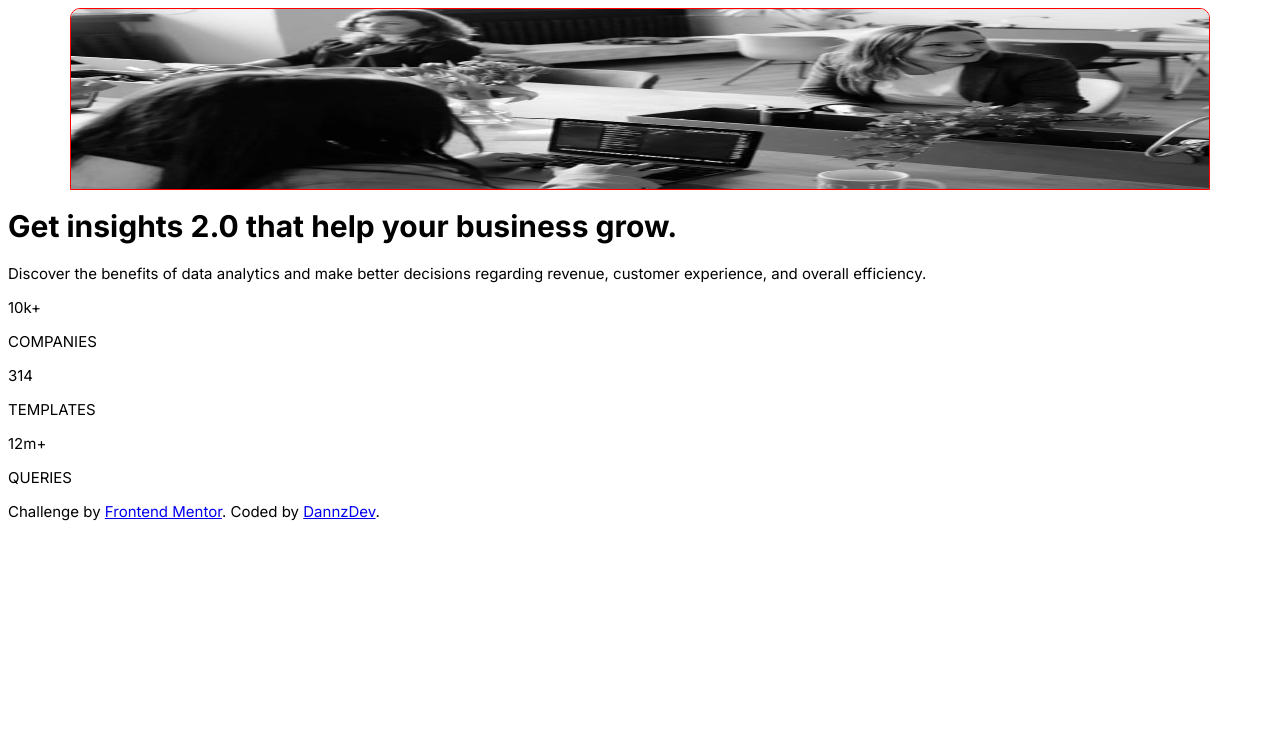
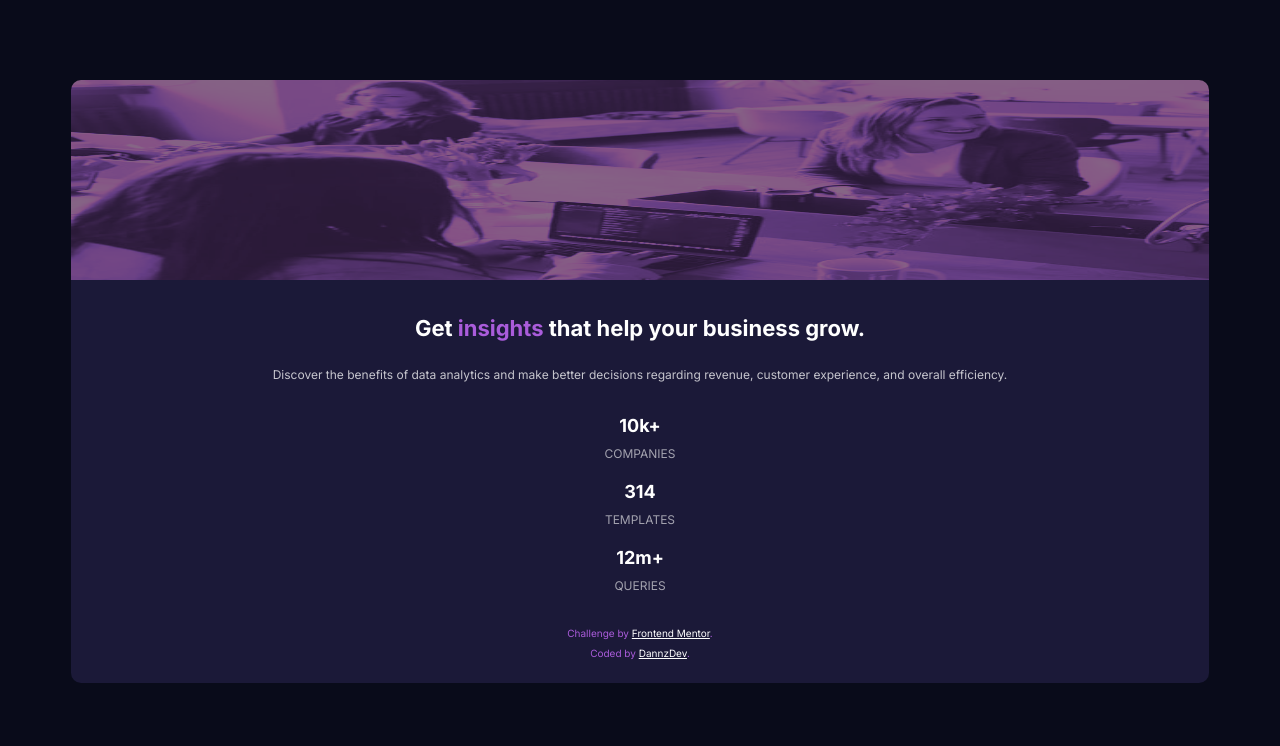
Before and after one commit to dannzdev/Stats-Preview-Card, a plain HTML site: page index.html in a window 1280 px wide. Drawn offline with Linux system fonts and the light colour scheme.

Commit message:
Agregado estilos al contenido, estructuracion y ultimos commit del proyecto

```diff
--- a/index.html
+++ b/index.html
@@ -19,7 +19,7 @@
 
     <div class="img__container">
 
-      <img src="./images/image-header-mobile.jpg" alt="Imagen-Mobile">
+      <img src="./images/image-header-mobile.jpg" alt="Imagen-Mobile" >
 
     </div>
 
@@ -27,7 +27,7 @@
 
   <main class="main__container">
 
-    <h1 class="title">Get <span class="title--color">insights</span> 2.0 that help your business grow.</h1>
+    <h1 class="title">Get <span class="title--color">insights</span> that help your business grow.</h1>
 
     <article class="main__content">Discover the benefits of data analytics and make better decisions regarding revenue, customer experience, and overall efficiency.</article>
 
@@ -42,10 +42,11 @@
 
     <div class="attribution">
       Challenge by <a href="https://www.frontendmentor.io?ref=challenge" target="_blank">Frontend Mentor</a>.
-      Coded by <a href="#">DannzDev</a>.
+      <br>Coded by <a href="https://github.com/dannzdev">DannzDev</a>.
     </div>
   </main>
-
+  <footer>
+  </footer>
 </body>
 
 </html>
--- a/main.css
+++ b/main.css
@@ -16,20 +16,20 @@ body {
     font-size: 1.5rem;
     /* font-family: 'Lexend', sans-serif; */
     font-family: 'Inter', sans-serif;
+    background-color: var(--very-dark-blue);
 }
 
 header {
     width: 100%;
-    height: 180px;
+    height: 200px;
     min-width: 300px;
-    display: flex;
-    justify-content: center;
+    margin-block-start: 80px;
 }
 
 .img__container {
     width: 90%;
-    height: 180px;
-    border: 1px solid red;
+    height: 200px;
+    border: none;
     border-top-left-radius: 10px;
     border-top-right-radius: 10px;
     overflow: hidden;
@@ -37,10 +37,72 @@ header {
 
 .img__container img {
     width: 100%;
-    height: 180px;
+    height: 200px;
+    filter:  invert(0.2) sepia(0.7) hue-rotate(230deg) contrast(100%) saturate(450%) brightness(0.52);
 }
 
+
 .main__container {
-    width: ;
+    width: 90%;
+    height: auto;
+    border:none;
+    text-align: center;
+    background-color: var(--darl-desaturated-blue);
+    border-bottom-left-radius: 10px;
+    border-bottom-right-radius: 10px;
+}
 
+.img__container, .main__container {
+    display: flex;
+    flex-direction: column;
+    align-items: center;
+    margin: 0 auto;
 }
+
+.main__container .title {
+    font-size: 2.2rem;
+    font-weight: 700;
+    color: var(--white);
+    padding: 20px 20px 10px;
+}
+
+.main__container .title--color {
+    color: var(--soft-violet);
+}
+
+.main__content {
+    color: var(--paragraph-white);
+    font-size: 1.2rem;
+    padding: 0px 20px 20px;
+    line-height: 20px;
+}
+
+.main__stats {
+    color: var(--white);
+    font-size: 1.8rem;
+    font-weight: 700;
+    padding-block-start: 10px;
+    margin: 0;
+}
+
+.main__stats--secondary {
+    color: var(--stats-white);
+    font-size: 1.2rem;
+    margin: 0;
+    padding: 10px;
+}
+
+.attribution {
+    padding: 20px;
+    font-size: 1rem;
+    color: var(--soft-violet);
+    line-height: 20px;
+}
+
+.attribution a {
+    color: var(--white);
+}
+
+footer {
+    padding: 30px;
+}
```
